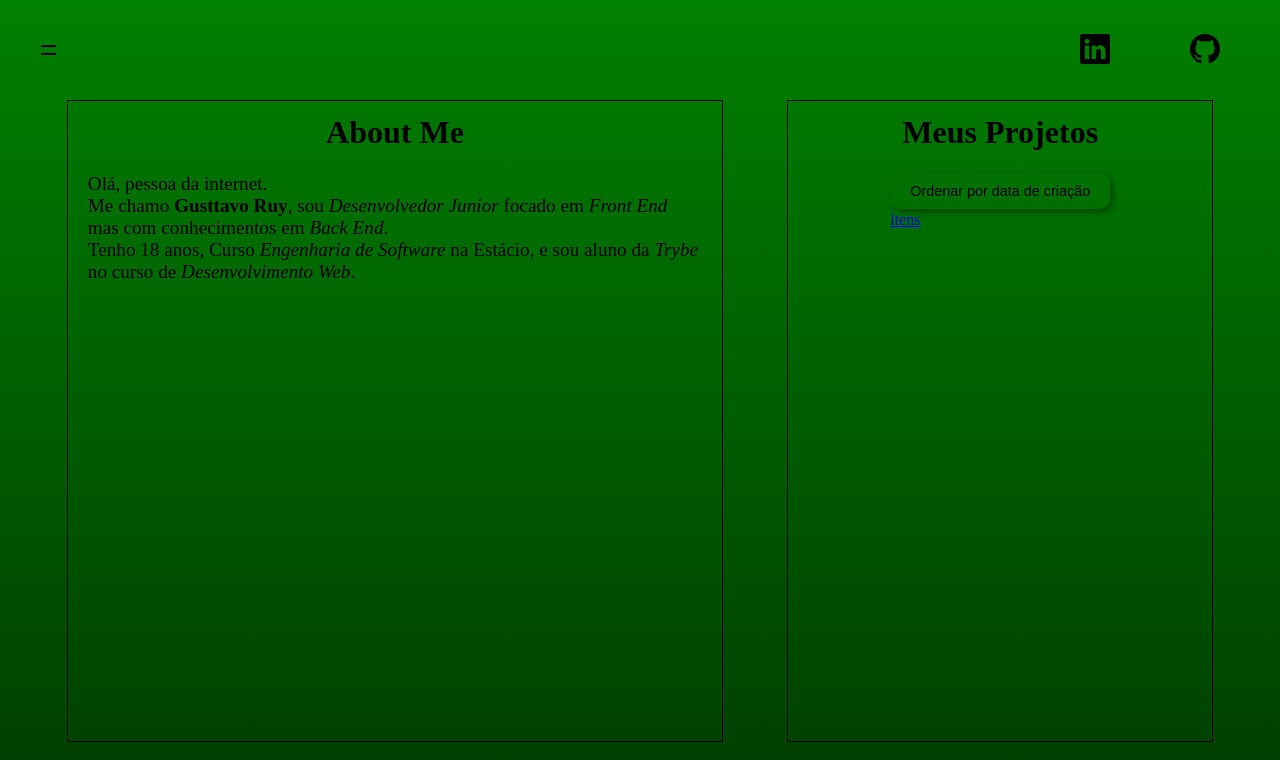
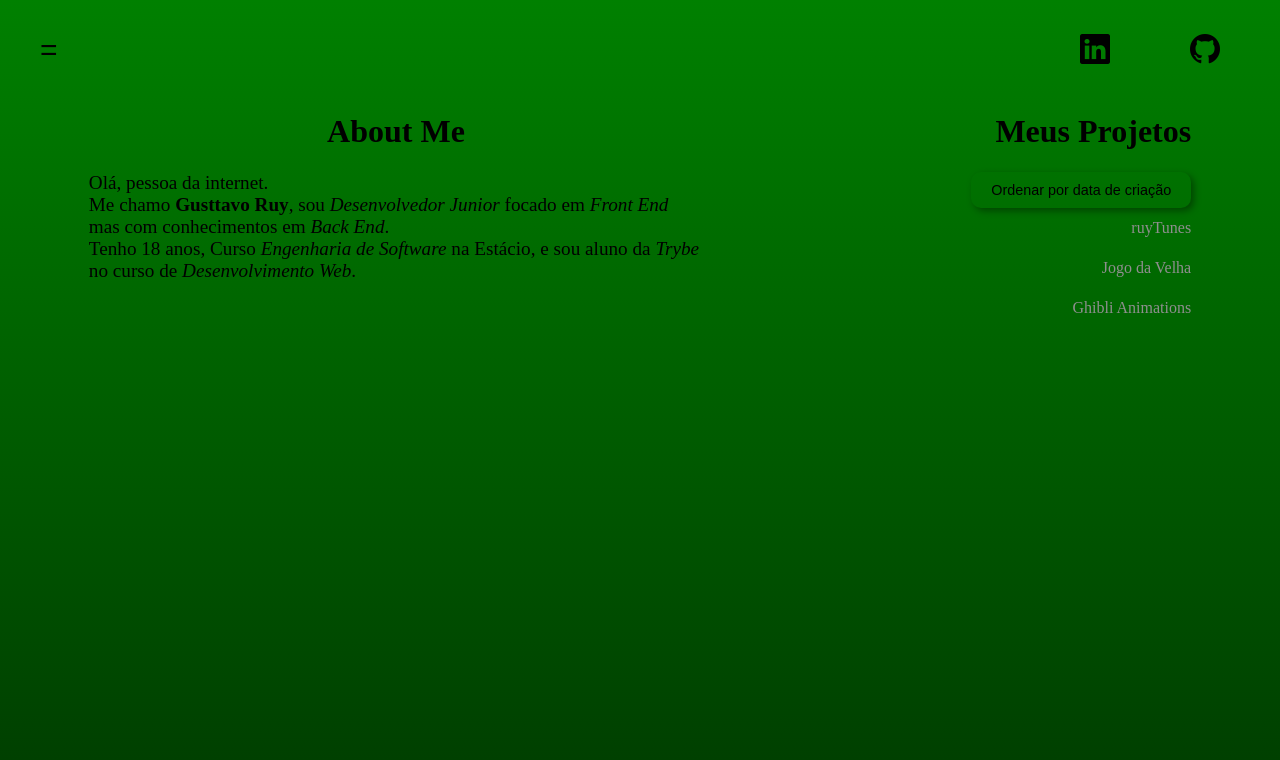
Before and after one commit to Leckller/Portfolio, a React (Vite) app: page / in a window 1280 px wide. Shown: the top 760 px of the page. Built offline with nearby package versions, Linux system fonts and the light colour scheme.

Commit message:
feat: alguns estilos

```diff
--- a/src/pages/Home.tsx
+++ b/src/pages/Home.tsx
@@ -55,12 +55,15 @@ function Home() {
         <SMALL_SECTION>
           <h2>Meus Projetos</h2>
           <article>
+            <button>Ordenar por data de criação</button>
             <div>
-              <button>Ordenar por data de criação</button>
+              { [{ name: 'ruyTunes', path: '/' },
+                { name: 'Jogo da Velha', path: '/' },
+                { name: 'Ghibli Animations', path: '/' },
+              ].map((e) => (
+                <Link to="/" key={ e.path }>{e.name}</Link>
+              )) }
             </div>
-            {['itens'] && ['itens'].map((e) => (
-              <Link to="/" key={ e }>{e}</Link>
-            )) }
           </article>
         </SMALL_SECTION>
         <SMALL_SECTION>
--- a/src/styles.tsx
+++ b/src/styles.tsx
@@ -55,7 +55,6 @@ export const MAIN = styled.main`
 export const BIG_SECTION = styled.section`
   width: 48%;
   height: 600px;
-  border: solid black 1px;
   display: flex;
   flex-direction: column;
   align-items: center;
@@ -66,18 +65,18 @@ export const BIG_SECTION = styled.section`
   h2{
     font-size: 2rem;
     margin-bottom: 30px;
-} p{
+  }
+  p{
   font-size: 1.2rem;
-}
+  }
 `;
 
 export const SMALL_SECTION = styled.section`
   width: 30%;
-  border: solid black 1px;
   height: 600px;
   display: flex;
   flex-direction: column;
-  align-items: center;
+  align-items: end;
   justify-content: start;
   padding: 20px;
   line-height: 22px;
@@ -85,6 +84,25 @@ export const SMALL_SECTION = styled.section`
     font-size: 2rem;
     margin-bottom: 30px;
   }
+  div:nth-child(2){
+    padding-right: 30px;
+    display: flex;
+    flex-direction: column;
+    width: 100%;
+    align-items: end;
+    line-height: 40px;
+    a{
+      color: #8f8f8f;
+      text-decoration: none;
+      cursor: pointer;
+      transition: 500ms;
+    }
+    a:hover{
+      text-decoration: underline;
+      color: white;
+      transition: 500ms;
+    }
+}
 `;
 
 export const FOOTER = styled.footer`
```
